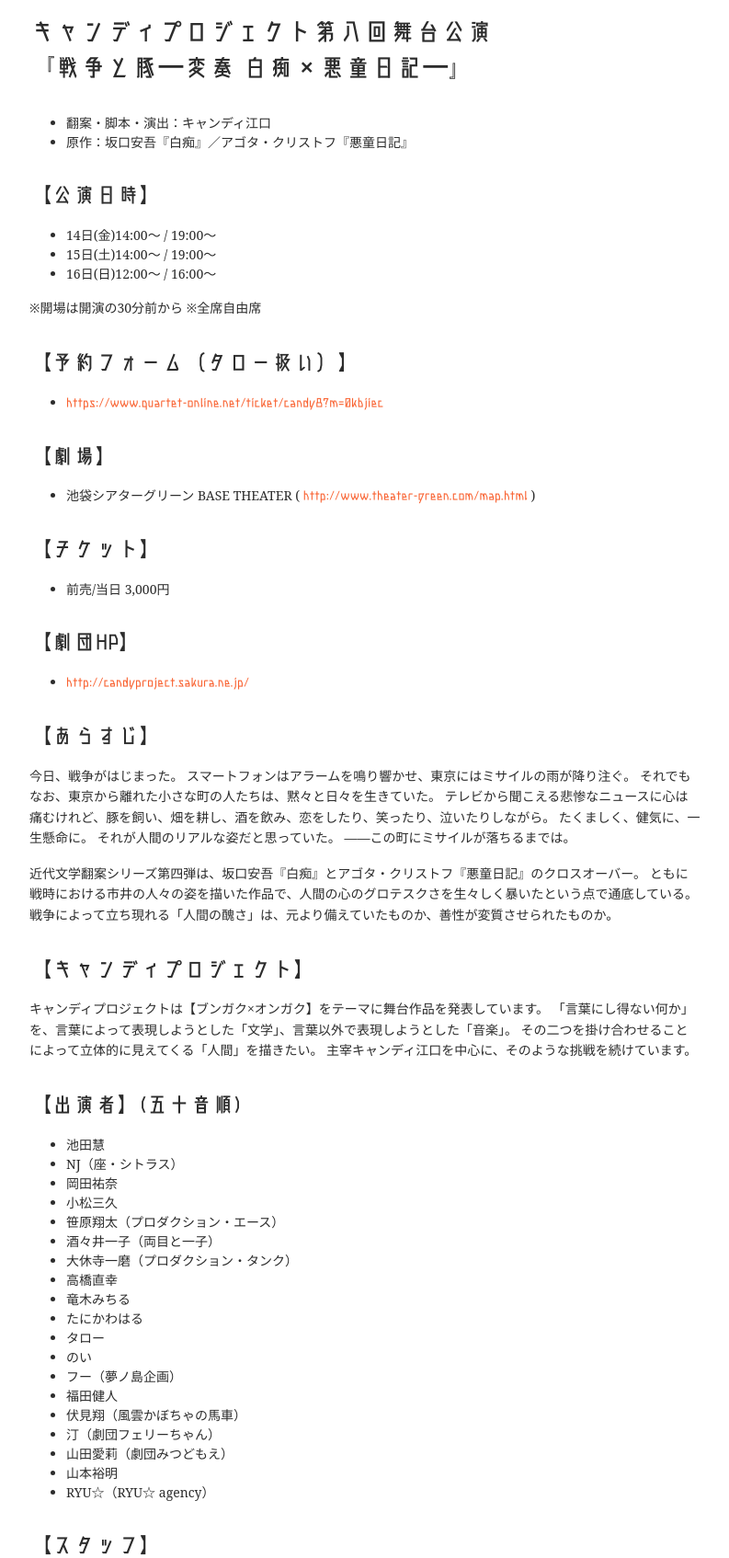
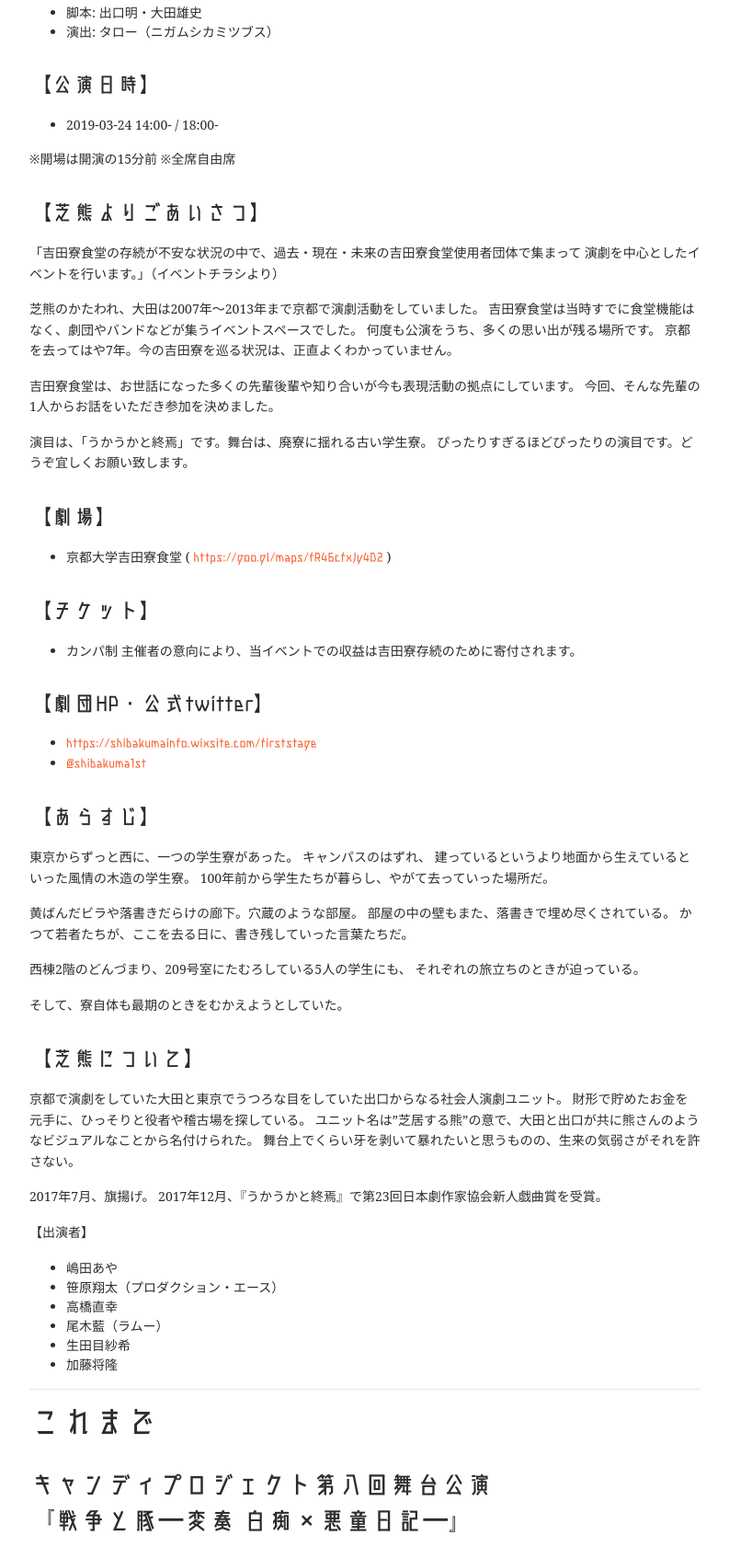
Before and after one commit to ngmsh/ngmsh.github.io, a plain HTML site: page next/index.html in a window 1280 px wide. Shown: the part 796-2490 px from the top of the page at 92% size, without its empty margins (243-1036 px from the left). Drawn offline with nearby package versions, Linux system fonts and the light colour scheme; some packages are replaced by stand-ins of ours.

Commit message:
publish by circleci

```diff
--- a/index.xml
+++ b/index.xml
@@ -16,7 +16,7 @@
       <pubDate>Wed, 12 Dec 2018 02:55:05 +0900</pubDate>
 
       <guid>https://ngmsh.github.io/next/</guid>
-      <description>これから 詳細準備中！ これまで キャンディプロジェクト第八回舞台公演 『戦争と豚―変奏 白痴×悪童日記―』 翻案・脚本・演出：キャンディ江口 原作：坂口</description>
+      <description>これから 芝熊【shiba-kuma】『うかうかと終焉2019』 ――「吉田寮食堂春のオールスター感謝祭」参加公演 脚本: 出口明・大田雄史 演出: タ</description>
     </item>
 
     <item>
--- a/next/index.html
+++ b/next/index.html
@@ -106,8 +106,93 @@
 
 <h2 id="これから">これから</h2>
 
+<h3 id="芝熊-shiba-kuma-うかうかと終焉2019-br-span-style-font-size-8em-吉田寮食堂春のオールスター感謝祭-参加公演-span">芝熊【shiba-kuma】『うかうかと終焉2019』<br><span style="font-size:.8em">――「吉田寮食堂春のオールスター感謝祭」参加公演</span></h3>
+
 <ul>
-<li>詳細準備中！</li>
+<li>脚本: 出口明・大田雄史</li>
+<li>演出: タロー（ニガムシカミツブス）</li>
+</ul>
+
+<h4 id="公演日時">【公演日時】</h4>
+
+<ul>
+<li>2019-03-24 14:00- / 18:00-</li>
+</ul>
+
+<p>※開場は開演の15分前
+※全席自由席</p>
+
+<h4 id="芝熊よりごあいさつ">【芝熊よりごあいさつ】</h4>
+
+<p>「吉田寮食堂の存続が不安な状況の中で、過去・現在・未来の吉田寮食堂使用者団体で集まって
+演劇を中心としたイベントを行います。」（イベントチラシより）</p>
+
+<p>芝熊のかたわれ、大田は2007年～2013年まで京都で演劇活動をしていました。
+吉田寮食堂は当時すでに食堂機能はなく、劇団やバンドなどが集うイベントスペースでした。
+何度も公演をうち、多くの思い出が残る場所です。
+京都を去ってはや7年。今の吉田寮を巡る状況は、正直よくわかっていません。</p>
+
+<p>吉田寮食堂は、お世話になった多くの先輩後輩や知り合いが今も表現活動の拠点にしています。
+今回、そんな先輩の1人からお話をいただき参加を決めました。</p>
+
+<p>演目は、「うかうかと終焉」です。舞台は、廃寮に揺れる古い学生寮。
+ぴったりすぎるほどぴったりの演目です。どうぞ宜しくお願い致します。</p>
+
+<h4 id="劇場">【劇場】</h4>
+
+<ul>
+<li>京都大学吉田寮食堂 ( <a href="https://goo.gl/maps/fR46cfxJy4D2">https://goo.gl/maps/fR46cfxJy4D2</a> )</li>
+</ul>
+
+<h4 id="チケット">【チケット】</h4>
+
+<ul>
+<li>カンパ制
+主催者の意向により、当イベントでの収益は吉田寮存続のために寄付されます。</li>
+</ul>
+
+<h4 id="劇団hp-公式twitter">【劇団HP・公式twitter】</h4>
+
+<ul>
+<li><a href="https://shibakumainfo.wixsite.com/firststage">https://shibakumainfo.wixsite.com/firststage</a></li>
+<li><a href="https://twitter.com/shibakuma1st">@shibakuma1st</a></li>
+</ul>
+
+<h4 id="あらすじ">【あらすじ】</h4>
+
+<p>東京からずっと西に、一つの学生寮があった。
+キャンパスのはずれ、
+建っているというより地面から生えているといった風情の木造の学生寮。
+100年前から学生たちが暮らし、やがて去っていった場所だ。</p>
+
+<p>黄ばんだビラや落書きだらけの廊下。穴蔵のような部屋。
+部屋の中の壁もまた、落書きで埋め尽くされている。
+かつて若者たちが、ここを去る日に、書き残していった言葉たちだ。</p>
+
+<p>西棟2階のどんづまり、209号室にたむろしている5人の学生にも、
+それぞれの旅立ちのときが迫っている。</p>
+
+<p>そして、寮自体も最期のときをむかえようとしていた。</p>
+
+<h4 id="芝熊について">【芝熊について】</h4>
+
+<p>京都で演劇をしていた大田と東京でうつろな目をしていた出口からなる社会人演劇ユニット。
+ 財形で貯めたお金を元手に、ひっそりと役者や稽古場を探している。
+ユニット名は&rdquo;芝居する熊&rdquo;の意で、大田と出口が共に熊さんのようなビジュアルなことから名付けられた。
+ 舞台上でくらい牙を剥いて暴れたいと思うものの、生来の気弱さがそれを許さない。</p>
+
+<p>2017年7月、旗揚げ。
+2017年12月、『うかうかと終焉』で第23回日本劇作家協会新人戯曲賞を受賞。</p>
+
+<p>【出演者】</p>
+
+<ul>
+<li>嶋田あや</li>
+<li>笹原翔太（プロダクション・エース）</li>
+<li>高橋直幸</li>
+<li>尾木藍（ラムー）</li>
+<li>生田目紗希</li>
+<li>加藤将隆</li>
 </ul>
 
 <hr />
@@ -121,7 +206,7 @@
 <li>原作：坂口安吾『白痴』／アゴタ・クリストフ『悪童日記』</li>
 </ul>
 
-<h4 id="公演日時">【公演日時】</h4>
+<h4 id="公演日時-1">【公演日時】</h4>
 
 <ul>
 <li>14日(金)14:00〜 / 19:00〜</li>
@@ -138,13 +223,13 @@
 <li><a href="https://www.quartet-online.net/ticket/candy8?m=0kbjiec">https://www.quartet-online.net/ticket/candy8?m=0kbjiec</a></li>
 </ul>
 
-<h4 id="劇場">【劇場】</h4>
+<h4 id="劇場-1">【劇場】</h4>
 
 <ul>
 <li>池袋シアターグリーン BASE THEATER ( <a href="http://www.theater-green.com/map.html">http://www.theater-green.com/map.html</a> )</li>
 </ul>
 
-<h4 id="チケット">【チケット】</h4>
+<h4 id="チケット-1">【チケット】</h4>
 
 <ul>
 <li>前売/当日 3,000円</li>
@@ -156,7 +241,7 @@
 <li><a href="http://candyproject.sakura.ne.jp/">http://candyproject.sakura.ne.jp/</a></li>
 </ul>
 
-<h4 id="あらすじ">【あらすじ】</h4>
+<h4 id="あらすじ-1">【あらすじ】</h4>
 
 <p>今日、戦争がはじまった。
 スマートフォンはアラームを鳴り響かせ、東京にはミサイルの雨が降り注ぐ。
```
Also changed, not shown: index.html (+2 -2 lines).
